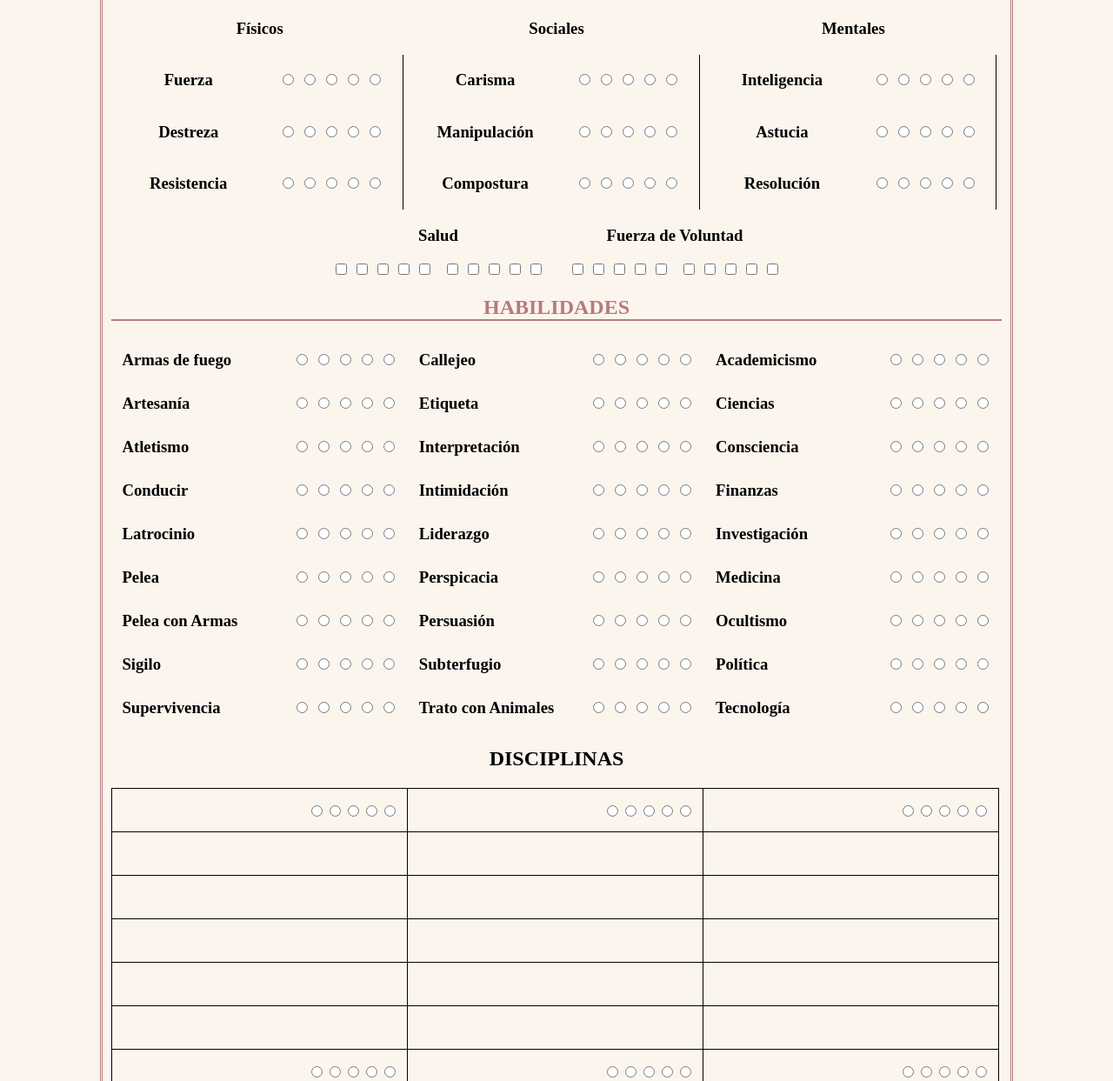
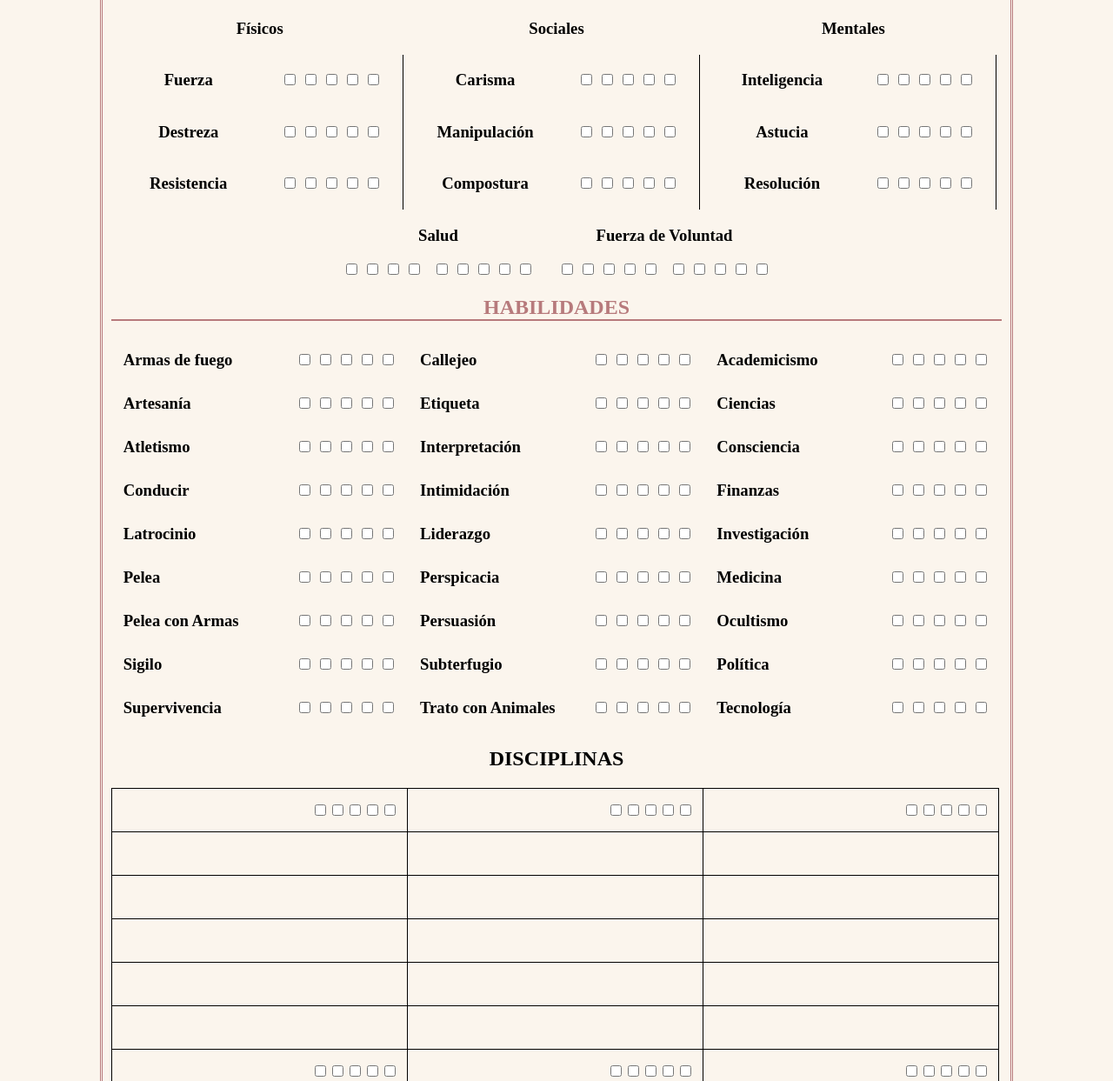
Before and after one commit to jumcorrealo/VampiroV5Juan, a website built with Parcel: page index.html in a window 1280 px wide. Shown: the part 420-1663 px from the top of the page at 87% size. Built offline with nearby package versions, Linux system fonts and the light colour scheme.

Commit message:
pre-final
versión casi terminada

```diff
--- a/index.html
+++ b/index.html
@@ -13,7 +13,7 @@
       <div class="hero">
         <div class="description">
           <figure class="vampiro-mascarada" alt="foto">
-            <img src="./src/Captura.PNG" />
+            <img src="./src/Captura 2.PNG" />
           </figure>
           <!--
             <h1>VAMPIRO</h1>
@@ -68,25 +68,25 @@
               <section>
                 <h3>Fuerza</h3>
                 <div>
-                  <input type="radio" /> <input type="radio" />
-                  <input type="radio" /> <input type="radio" />
-                  <input type="radio" />
+                  <input type="checkbox" /> <input type="checkbox" />
+                  <input type="checkbox" /> <input type="checkbox" />
+                  <input type="checkbox" />
                 </div>
               </section>
               <section class="section-attr-container">
                 <h3>Destreza</h3>
                 <div>
-                  <input type="radio" /> <input type="radio" />
-                  <input type="radio" /> <input type="radio" />
-                  <input type="radio" />
+                  <input type="checkbox" /> <input type="checkbox" />
+                  <input type="checkbox" /> <input type="checkbox" />
+                  <input type="checkbox" />
                 </div>
               </section>
               <section>
                 <h3>Resistencia</h3>
                 <div>
-                  <input type="radio" /> <input type="radio" />
-                  <input type="radio" /> <input type="radio" />
-                  <input type="radio" />
+                  <input type="checkbox" /> <input type="checkbox" />
+                  <input type="checkbox" /> <input type="checkbox" />
+                  <input type="checkbox" />
                 </div>
               </section>
             </div>
@@ -98,25 +98,25 @@
               <section>
                 <h3>Carisma</h3>
                 <div>
-                  <input type="radio" /> <input type="radio" />
-                  <input type="radio" /> <input type="radio" />
-                  <input type="radio" />
+                  <input type="checkbox" /> <input type="checkbox" />
+                  <input type="checkbox" /> <input type="checkbox" />
+                  <input type="checkbox" />
                 </div>
               </section>
               <section>
                 <h3>Manipulación</h3>
                 <div>
-                  <input type="radio" /> <input type="radio" />
-                  <input type="radio" /> <input type="radio" />
-                  <input type="radio" />
+                  <input type="checkbox" /> <input type="checkbox" />
+                  <input type="checkbox" /> <input type="checkbox" />
+                  <input type="checkbox" />
                 </div>
               </section>
               <section>
                 <h3>Compostura</h3>
                 <div>
-                  <input type="radio" /> <input type="radio" />
-                  <input type="radio" /> <input type="radio" />
-                  <input type="radio" />
+                  <input type="checkbox" /> <input type="checkbox" />
+                  <input type="checkbox" /> <input type="checkbox" />
+                  <input type="checkbox" />
                 </div>
               </section>
             </div>
@@ -127,25 +127,25 @@
               <section>
                 <h3>Inteligencia</h3>
                 <div>
-                  <input type="radio" /> <input type="radio" />
-                  <input type="radio" /> <input type="radio" />
-                  <input type="radio" />
+                  <input type="checkbox" /> <input type="checkbox" />
+                  <input type="checkbox" /> <input type="checkbox" />
+                  <input type="checkbox" />
                 </div>
               </section>
               <section>
                 <h3>Astucia</h3>
                 <div class="astucia-attr">
-                  <input type="radio" /> <input type="radio" />
-                  <input type="radio" /> <input type="radio" />
-                  <input type="radio" />
+                  <input type="checkbox" /> <input type="checkbox" />
+                  <input type="checkbox" /> <input type="checkbox" />
+                  <input type="checkbox" />
                 </div>
               </section>
               <section>
                 <h3>Resolución</h3>
                 <div class="resolucion-attr">
-                  <input type="radio" /> <input type="radio" />
-                  <input type="radio" /> <input type="radio" />
-                  <input type="radio" />
+                  <input type="checkbox" /> <input type="checkbox" />
+                  <input type="checkbox" /> <input type="checkbox" />
+                  <input type="checkbox" />
                 </div>
               </section>
             </div>
@@ -154,11 +154,12 @@
         <div class="life-points">
           <div class="salud">
             <h3>Salud</h3>
+
+            <input type="checkbox" /> <input type="checkbox" />
+            <input type="checkbox" /> <input type="checkbox" /> &nbsp;
             <input type="checkbox" /> <input type="checkbox" />
             <input type="checkbox" /> <input type="checkbox" />
-            <input type="checkbox" /> &nbsp; <input type="checkbox" />
-            <input type="checkbox" /> <input type="checkbox" />
-            <input type="checkbox" /> <input type="checkbox" />
+            <input type="checkbox" />
           </div>
           &nbsp; &nbsp; &nbsp; &nbsp;
           <div class="fuerza-voluntad">
@@ -177,217 +178,217 @@
             <section>
               <h3>Armas de fuego</h3>
               <div>
-                <input type="radio" /> <input type="radio" />
-                <input type="radio" /> <input type="radio" />
-                <input type="radio" />
+                <input type="checkbox" /> <input type="checkbox" />
+                <input type="checkbox" /> <input type="checkbox" />
+                <input type="checkbox" />
               </div>
             </section>
             <section class="section-attr-container">
               <h3>Callejeo</h3>
               <div>
-                <input type="radio" /> <input type="radio" />
-                <input type="radio" /> <input type="radio" />
-                <input type="radio" />
+                <input type="checkbox" /> <input type="checkbox" />
+                <input type="checkbox" /> <input type="checkbox" />
+                <input type="checkbox" />
               </div>
             </section>
             <section>
               <h3>Academicismo</h3>
               <div>
-                <input type="radio" /> <input type="radio" />
-                <input type="radio" /> <input type="radio" />
-                <input type="radio" />
+                <input type="checkbox" /> <input type="checkbox" />
+                <input type="checkbox" /> <input type="checkbox" />
+                <input type="checkbox" />
               </div>
             </section>
             <section>
               <h3>Artesanía</h3>
               <div>
-                <input type="radio" /> <input type="radio" />
-                <input type="radio" /> <input type="radio" />
-                <input type="radio" />
+                <input type="checkbox" /> <input type="checkbox" />
+                <input type="checkbox" /> <input type="checkbox" />
+                <input type="checkbox" />
               </div>
             </section>
             <section class="section-attr-container">
               <h3>Etiqueta</h3>
               <div>
-                <input type="radio" /> <input type="radio" />
-                <input type="radio" /> <input type="radio" />
-                <input type="radio" />
+                <input type="checkbox" /> <input type="checkbox" />
+                <input type="checkbox" /> <input type="checkbox" />
+                <input type="checkbox" />
               </div>
             </section>
             <section>
               <h3>Ciencias</h3>
               <div>
-                <input type="radio" /> <input type="radio" />
-                <input type="radio" /> <input type="radio" />
-                <input type="radio" />
+                <input type="checkbox" /> <input type="checkbox" />
+                <input type="checkbox" /> <input type="checkbox" />
+                <input type="checkbox" />
               </div>
             </section>
             <section>
               <h3>Atletismo</h3>
               <div>
-                <input type="radio" /> <input type="radio" />
-                <input type="radio" /> <input type="radio" />
-                <input type="radio" />
+                <input type="checkbox" /> <input type="checkbox" />
+                <input type="checkbox" /> <input type="checkbox" />
+                <input type="checkbox" />
               </div>
             </section>
             <section class="section-attr-container">
               <h3>Interpretación</h3>
               <div>
-                <input type="radio" /> <input type="radio" />
-                <input type="radio" /> <input type="radio" />
-                <input type="radio" />
+                <input type="checkbox" /> <input type="checkbox" />
+                <input type="checkbox" /> <input type="checkbox" />
+                <input type="checkbox" />
               </div>
             </section>
             <section>
               <h3>Consciencia</h3>
               <div>
-                <input type="radio" /> <input type="radio" />
-                <input type="radio" /> <input type="radio" />
-                <input type="radio" />
+                <input type="checkbox" /> <input type="checkbox" />
+                <input type="checkbox" /> <input type="checkbox" />
+                <input type="checkbox" />
               </div>
             </section>
             <section>
               <h3>Conducir</h3>
               <div>
-                <input type="radio" /> <input type="radio" />
-                <input type="radio" /> <input type="radio" />
-                <input type="radio" />
+                <input type="checkbox" /> <input type="checkbox" />
+                <input type="checkbox" /> <input type="checkbox" />
+                <input type="checkbox" />
               </div>
             </section>
             <section class="section-attr-container">
               <h3>Intimidación</h3>
               <div>
-                <input type="radio" /> <input type="radio" />
-                <input type="radio" /> <input type="radio" />
-                <input type="radio" />
+                <input type="checkbox" /> <input type="checkbox" />
+                <input type="checkbox" /> <input type="checkbox" />
+                <input type="checkbox" />
               </div>
             </section>
             <section>
               <h3>Finanzas</h3>
               <div>
-                <input type="radio" /> <input type="radio" />
-                <input type="radio" /> <input type="radio" />
-                <input type="radio" />
+                <input type="checkbox" /> <input type="checkbox" />
+                <input type="checkbox" /> <input type="checkbox" />
+                <input type="checkbox" />
               </div>
             </section>
             <section>
               <h3>Latrocinio</h3>
               <div>
-                <input type="radio" /> <input type="radio" />
-                <input type="radio" /> <input type="radio" />
-                <input type="radio" />
+                <input type="checkbox" /> <input type="checkbox" />
+                <input type="checkbox" /> <input type="checkbox" />
+                <input type="checkbox" />
               </div>
             </section>
             <section class="section-attr-container">
               <h3>Liderazgo</h3>
               <div>
-                <input type="radio" /> <input type="radio" />
-                <input type="radio" /> <input type="radio" />
-                <input type="radio" />
+                <input type="checkbox" /> <input type="checkbox" />
+                <input type="checkbox" /> <input type="checkbox" />
+                <input type="checkbox" />
               </div>
             </section>
             <section>
               <h3>Investigación</h3>
               <div>
-                <input type="radio" /> <input type="radio" />
-                <input type="radio" /> <input type="radio" />
-                <input type="radio" />
+                <input type="checkbox" /> <input type="checkbox" />
+                <input type="checkbox" /> <input type="checkbox" />
+                <input type="checkbox" />
               </div>
             </section>
             <section>
               <h3>Pelea</h3>
               <div>
-                <input type="radio" /> <input type="radio" />
-                <input type="radio" /> <input type="radio" />
-                <input type="radio" />
+                <input type="checkbox" /> <input type="checkbox" />
+                <input type="checkbox" /> <input type="checkbox" />
+                <input type="checkbox" />
               </div>
             </section>
             <section class="section-attr-container">
               <h3>Perspicacia</h3>
               <div>
-                <input type="radio" /> <input type="radio" />
-                <input type="radio" /> <input type="radio" />
-                <input type="radio" />
+                <input type="checkbox" /> <input type="checkbox" />
+                <input type="checkbox" /> <input type="checkbox" />
+                <input type="checkbox" />
               </div>
             </section>
             <section>
               <h3>Medicina</h3>
               <div>
-                <input type="radio" /> <input type="radio" />
-                <input type="radio" /> <input type="radio" />
-                <input type="radio" />
+                <input type="checkbox" /> <input type="checkbox" />
+                <input type="checkbox" /> <input type="checkbox" />
+                <input type="checkbox" />
               </div>
             </section>
             <section>
               <h3>Pelea con Armas</h3>
               <div>
-                <input type="radio" /> <input type="radio" />
-                <input type="radio" /> <input type="radio" />
-                <input type="radio" />
+                <input type="checkbox" /> <input type="checkbox" />
+                <input type="checkbox" /> <input type="checkbox" />
+                <input type="checkbox" />
               </div>
             </section>
             <section class="section-attr-container">
               <h3>Persuasión</h3>
               <div>
-                <input type="radio" /> <input type="radio" />
-                <input type="radio" /> <input type="radio" />
-                <input type="radio" />
+                <input type="checkbox" /> <input type="checkbox" />
+                <input type="checkbox" /> <input type="checkbox" />
+                <input type="checkbox" />
               </div>
             </section>
             <section>
               <h3>Ocultismo</h3>
               <div>
-                <input type="radio" /> <input type="radio" />
-                <input type="radio" /> <input type="radio" />
-                <input type="radio" />
+                <input type="checkbox" /> <input type="checkbox" />
+                <input type="checkbox" /> <input type="checkbox" />
+                <input type="checkbox" />
               </div>
             </section>
             <section>
               <h3>Sigilo</h3>
               <div>
-                <input type="radio" /> <input type="radio" />
-                <input type="radio" /> <input type="radio" />
-                <input type="radio" />
+                <input type="checkbox" /> <input type="checkbox" />
+                <input type="checkbox" /> <input type="checkbox" />
+                <input type="checkbox" />
               </div>
             </section>
             <section class="section-attr-container">
               <h3>Subterfugio</h3>
               <div>
-                <input type="radio" /> <input type="radio" />
-                <input type="radio" /> <input type="radio" />
-                <input type="radio" />
+                <input type="checkbox" /> <input type="checkbox" />
+                <input type="checkbox" /> <input type="checkbox" />
+                <input type="checkbox" />
               </div>
             </section>
             <section>
               <h3>Política</h3>
               <div>
-                <input type="radio" /> <input type="radio" />
-                <input type="radio" /> <input type="radio" />
-                <input type="radio" />
+                <input type="checkbox" /> <input type="checkbox" />
+                <input type="checkbox" /> <input type="checkbox" />
+                <input type="checkbox" />
               </div>
             </section>
             <section>
               <h3>Supervivencia</h3>
               <div>
-                <input type="radio" /> <input type="radio" />
-                <input type="radio" /> <input type="radio" />
-                <input type="radio" />
+                <input type="checkbox" /> <input type="checkbox" />
+                <input type="checkbox" /> <input type="checkbox" />
+                <input type="checkbox" />
               </div>
             </section>
             <section class="section-attr-container">
               <h3>Trato con Animales</h3>
               <div>
-                <input type="radio" /> <input type="radio" />
-                <input type="radio" /> <input type="radio" />
-                <input type="radio" />
+                <input type="checkbox" /> <input type="checkbox" />
+                <input type="checkbox" /> <input type="checkbox" />
+                <input type="checkbox" />
               </div>
             </section>
             <section>
               <h3>Tecnología</h3>
               <div>
-                <input type="radio" /> <input type="radio" />
-                <input type="radio" /> <input type="radio" />
-                <input type="radio" />
+                <input type="checkbox" /> <input type="checkbox" />
+                <input type="checkbox" /> <input type="checkbox" />
+                <input type="checkbox" />
               </div>
             </section>
           </div>
@@ -398,20 +399,20 @@
         <h2 class="disciplinas-tittle">DISCIPLINAS</h2>
         <div class="disciplinas-attr-container">
           <div>
-            <input type="text" class="" /> <input type="radio" />
-            <input type="radio" /> <input type="radio" />
-            <input type="radio" /> <input type="radio" />
+            <input type="text" class="" /> <input type="checkbox" />
+            <input type="checkbox" /> <input type="checkbox" />
+            <input type="checkbox" /> <input type="checkbox" />
           </div>
 
           <div>
-            <input type="text" class="" /> <input type="radio" />
-            <input type="radio" /> <input type="radio" />
-            <input type="radio" /> <input type="radio" />
+            <input type="text" class="" /> <input type="checkbox" />
+            <input type="checkbox" /> <input type="checkbox" />
+            <input type="checkbox" /> <input type="checkbox" />
           </div>
           <div>
-            <input type="text" class="" /> <input type="radio" />
-            <input type="radio" /> <input type="radio" />
-            <input type="radio" /> <input type="radio" />
+            <input type="text" class="" /> <input type="checkbox" />
+            <input type="checkbox" /> <input type="checkbox" />
+            <input type="checkbox" /> <input type="checkbox" />
           </div>
           <div></div>
           <div></div>
@@ -429,19 +430,19 @@
           <div></div>
           <div></div>
           <div>
-            <input type="text" class="" /> <input type="radio" />
-            <input type="radio" /> <input type="radio" />
-            <input type="radio" /> <input type="radio" />
+            <input type="text" class="" /> <input type="checkbox" />
+            <input type="checkbox" /> <input type="checkbox" />
+            <input type="checkbox" /> <input type="checkbox" />
           </div>
           <div>
-            <input type="text" class="" /> <input type="radio" />
-            <input type="radio" /> <input type="radio" />
-            <input type="radio" /> <input type="radio" />
+            <input type="text" class="" /> <input type="checkbox" />
+            <input type="checkbox" /> <input type="checkbox" />
+            <input type="checkbox" /> <input type="checkbox" />
           </div>
           <div>
-            <input type="text" class="" /> <input type="radio" />
-            <input type="radio" /> <input type="radio" />
-            <input type="radio" /> <input type="radio" />
+            <input type="text" class="" /> <input type="checkbox" />
+            <input type="checkbox" /> <input type="checkbox" />
+            <input type="checkbox" /> <input type="checkbox" />
           </div>
           <div></div>
           <div></div>
```
Also changed, not shown: page-2.html (+90 -55 lines), src/vampiro-page2.css (+80 -9 lines), src/vampiro.css (+18 -1 lines), src/Captura 2.PNG (added), src/Captura.PNG (deleted).
